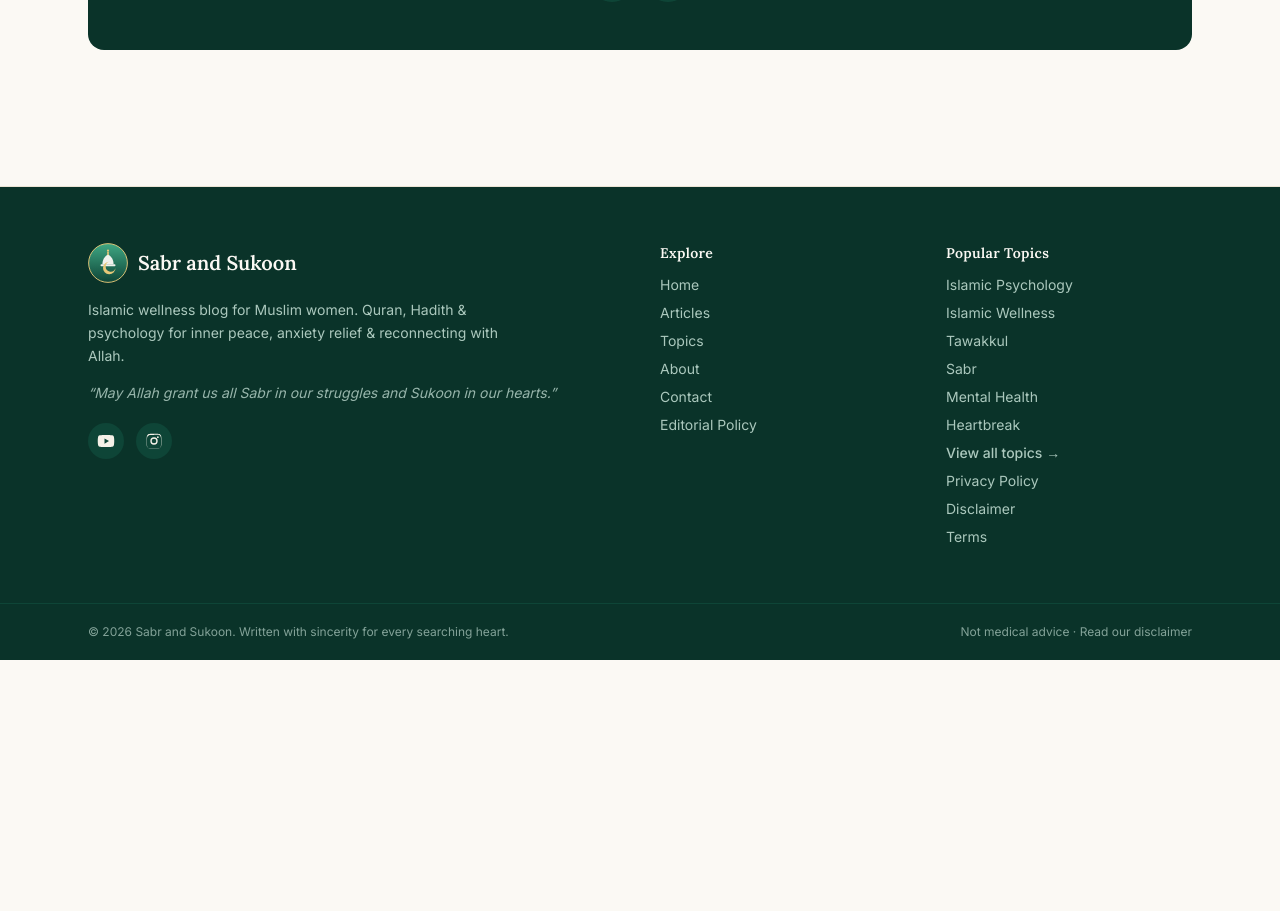
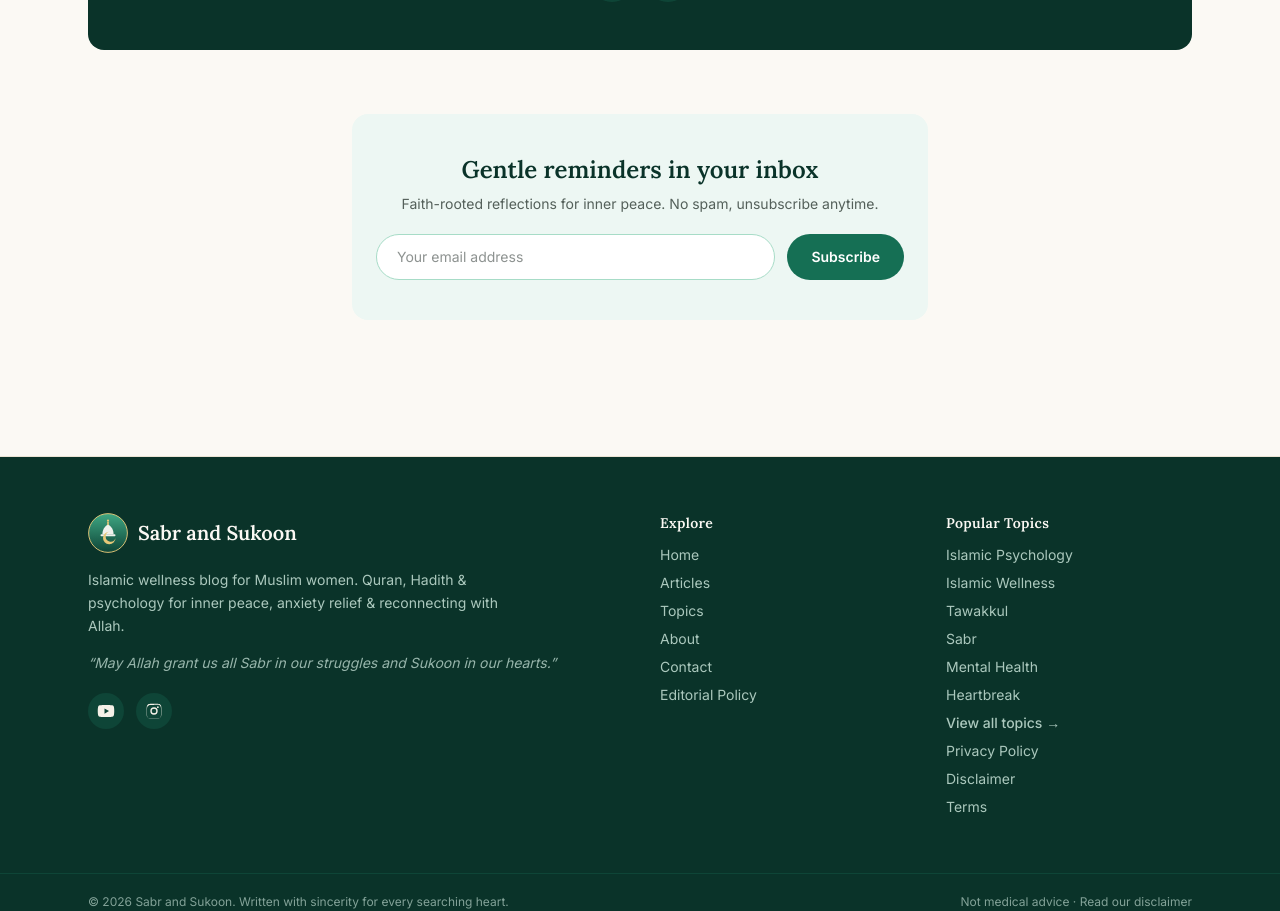
Before and after one commit to Nazia8900/sabr-and-sukoon, a Next.js app: page / in a window 1280 px wide. Shown: the part 3557-4468 px from the top of the page. Before the commit the page ends 4217 px from the top, so only its background shows below. Built offline with nearby package versions, Linux system fonts and the light colour scheme; no server answers.

Commit message:
Add NewsletterForm component to the page

```diff
--- a/src/app/page.tsx
+++ b/src/app/page.tsx
@@ -4,6 +4,7 @@ import { getAllPostMeta } from "@/lib/posts";
 import { slugifyLabel } from "@/lib/posts";
 import PostCard from "@/components/PostCard";
 import Chip from "@/components/Chip";
+import NewsletterForm from "@/components/NewsletterForm";
 import { formatDate } from "@/lib/format";
 import { site } from "@/lib/site";
 
@@ -187,6 +188,9 @@ export default async function HomePage() {
             </div>
           </div>
         </section>
+
+        {/* Newsletter signup */}
+        <NewsletterForm />
       </div>
     </>
   );
```
